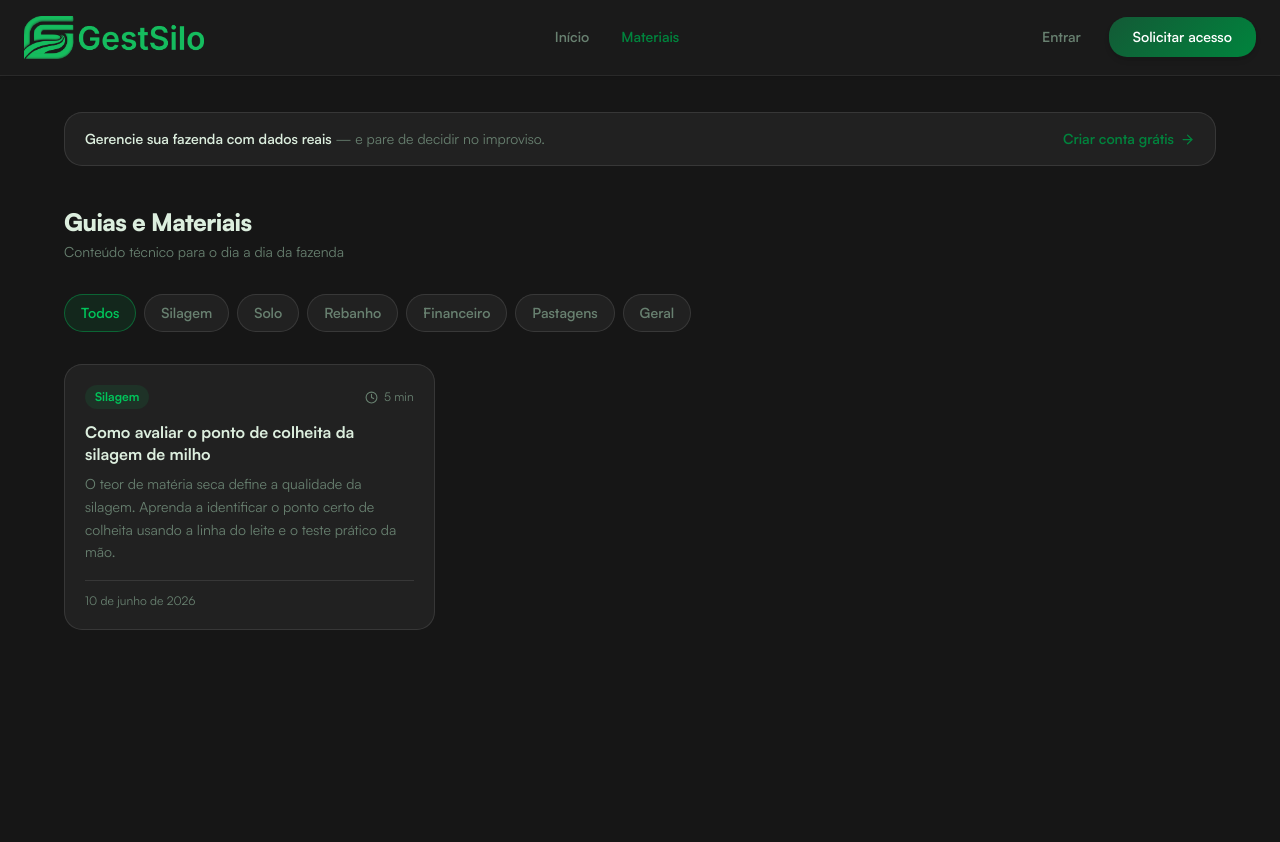
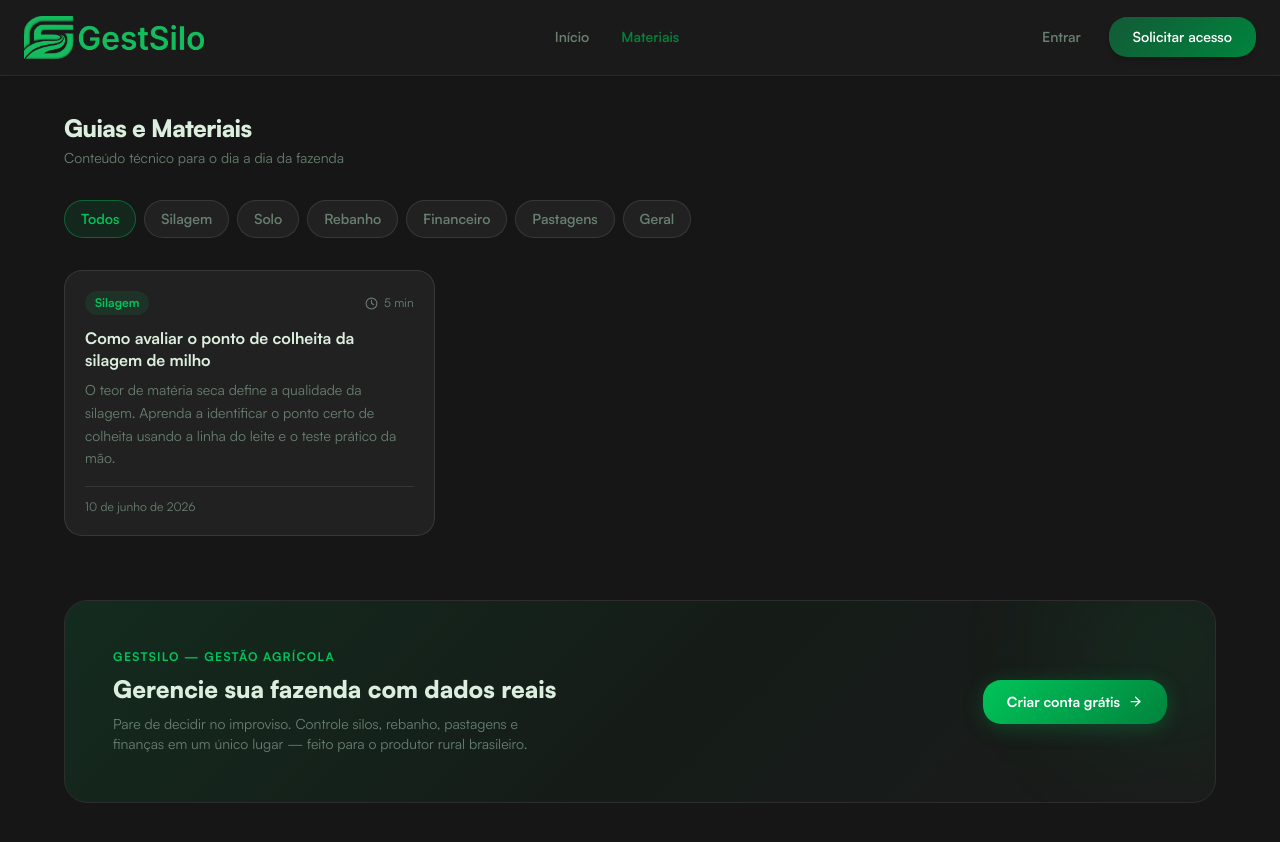
Before and after one commit to souzamarcim18-sketch/GestSIlo-Pro, a Next.js app: page /guias in a window 1280 px wide. Shown: the top 842 px of the page. Before the commit the page ends 800 px from the top, so only its background shows below. Built offline with nearby package versions, Linux system fonts and the light colour scheme; no server answers.

Commit message:
fix: correções gerais1

```diff
--- a/app/(landing)/components/data.ts
+++ b/app/(landing)/components/data.ts
@@ -251,8 +251,7 @@ export const BENEFICIOS: Beneficio[] = [
   { Icon: Zap, title: 'Agilidade no campo', desc: 'Qualquer dado acessado rapidamente, do celular, mesmo com sinal fraco.' },
   { Icon: WifiOff, title: 'Uso offline', desc: 'Faça os registros mesmo sem sinal de internet. Depois só fazer sincronização'},
   { Icon: MapPin, title: 'Rastreabilidade completa', desc: 'Histórico desde o primeiro dia: cada silo, cada retirada, cada lote do rebanho.' },
-  { Icon: ChartBarIncreasing, title: 'Custo real, não estimativa', desc: 'Saiba exatamente o que cada silagem, cada animal e cada talhão está custando.' },
-  { Icon: Speech, title: 'Facilidade de comunicação', desc: 'Termos do dia a dia, sem jargões técnicos desnecessário'},
+  { Icon: ChartBarIncreasing, title: 'Custo real, não estimativa', desc: 'Saiba exatamente para onde vai seu investimento.' },
   { Icon: Phone, title: 'Suporte real', desc: 'Atendimento por WhatsApp, e-mail e telefone'},
   { Icon: Shield, title: 'Seus dados são seus', desc: 'Criptografia, backup semanal automático e isolamento total entre fazendas.' },
 ];
--- a/app/guias/page.tsx
+++ b/app/guias/page.tsx
@@ -47,27 +47,6 @@ export default async function GuiasPage({
 
       <main className="flex-1 pt-28 pb-20 px-6">
         <div className="max-w-6xl mx-auto">
-          {/* Banner CTA */}
-          <Link
-            href="/solicitar-acesso"
-            className="group flex items-center justify-between gap-4 mb-10 rounded-xl border border-white/10 bg-white/5 px-5 py-4 transition-all duration-200 hover:border-brand-primary/40 hover:bg-white/[0.07]"
-          >
-            <p className="text-sm text-muted-foreground">
-              <span className="text-foreground font-semibold">
-                Gerencie sua fazenda com dados reais
-              </span>{' '}
-              — e pare de decidir no improviso.
-            </p>
-            <span className="flex items-center gap-1.5 text-sm font-semibold text-brand-primary whitespace-nowrap">
-              Criar conta grátis
-              <ArrowRight
-                size={15}
-                className="transition-transform group-hover:translate-x-0.5"
-                aria-hidden="true"
-              />
-            </span>
-          </Link>
-
           {/* Header */}
           <header className="mb-8">
             <h1 className="text-2xl font-black tracking-tight text-foreground">
@@ -126,6 +105,59 @@ export default async function GuiasPage({
               ))}
             </div>
           )}
+
+          {/* Banner CTA */}
+          <div className="mt-16 rounded-2xl overflow-hidden relative border border-white/10">
+            {/* Fundo com gradiente */}
+            <div
+              className="absolute inset-0"
+              style={{
+                background:
+                  'linear-gradient(135deg, rgba(0,196,90,0.12) 0%, rgba(0,132,61,0.06) 50%, rgba(255,255,255,0.02) 100%)',
+              }}
+              aria-hidden="true"
+            />
+            {/* Orbe decorativo */}
+            <div
+              className="absolute -top-16 -right-16 w-56 h-56 rounded-full opacity-[0.08] blur-3xl pointer-events-none"
+              style={{ background: '#00c45a' }}
+              aria-hidden="true"
+            />
+            <div className="relative px-8 py-10 sm:px-12 sm:py-12 flex flex-col sm:flex-row items-start sm:items-center gap-6 sm:gap-10">
+              <div className="flex-1">
+                <p
+                  className="text-xs font-bold uppercase tracking-widest mb-2"
+                  style={{ color: '#00c45a' }}
+                >
+                  GestSilo — Gestão Agrícola
+                </p>
+                <h2 className="text-xl sm:text-2xl font-black text-foreground leading-snug">
+                  Gerencie sua fazenda com dados reais
+                </h2>
+                <p className="text-sm text-muted-foreground mt-2 max-w-md">
+                  Pare de decidir no improviso. Controle silos, rebanho,
+                  pastagens e finanças em um único lugar — feito para o
+                  produtor rural brasileiro.
+                </p>
+              </div>
+              <Link
+                href="/solicitar-acesso"
+                className="group shrink-0 inline-flex items-center gap-2 rounded-xl px-6 py-3 text-sm font-bold transition-all duration-200 hover:opacity-90 hover:scale-[1.02]"
+                style={{
+                  background: 'linear-gradient(135deg, #00c45a, #00843d)',
+                  color: '#fff',
+                  boxShadow: '0 4px 20px rgba(0,196,90,0.25)',
+                }}
+              >
+                Criar conta grátis
+                <ArrowRight
+                  size={15}
+                  className="transition-transform group-hover:translate-x-0.5"
+                  aria-hidden="true"
+                />
+              </Link>
+            </div>
+          </div>
         </div>
       </main>
     </div>
```
Also changed, not shown: .claude/settings.json, 1 other file (tests, documents, lock files or other folders).
